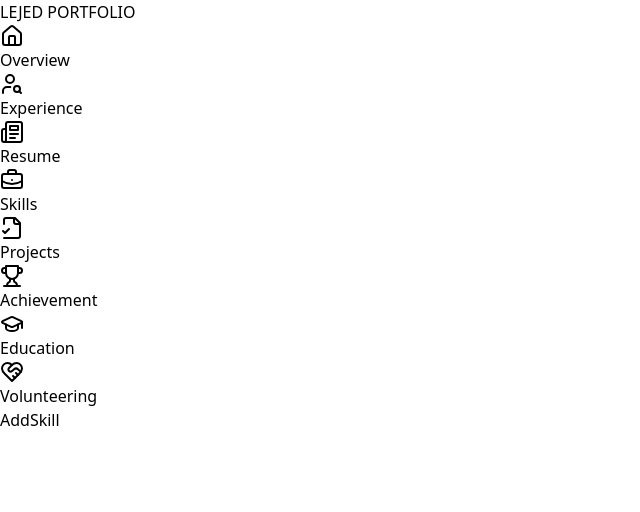
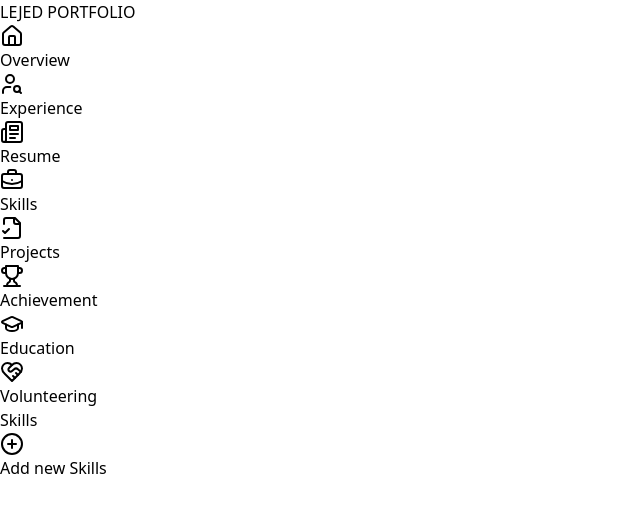
Before and after one commit to TEAM-LEJED/portfolio-hub, a React (Vite) app: page /dashboard/skills/add-skill in a window 1280 px wide. Shown: the top 512 px of the page, without its empty margins (0-640 px from the left). Built offline with nearby package versions, Linux system fonts and the light colour scheme.

Commit message:
Add changes

```diff
--- a/src/App.jsx
+++ b/src/App.jsx
@@ -6,7 +6,7 @@ import LoginPage from './pages/loginPage'
 import Resume from './pages/dashBoard/pages/resume'
 import Projects from './pages/dashBoard/pages/projects'
 import DashBoardLayout from './pages/dashBoard/layout'
-import Skills from './pages/dashBoard/pages/Skills'
+import Skills from './pages/dashBoard/pages/skills'
 import Achievement from './pages/dashBoard/pages/achievement'
 import Education from './pages/dashBoard/pages/education'
 import Volunteering from './pages/dashBoard/pages/volunteering'
--- a/src/pages/dashBoard/pages/addSkill.jsx
+++ b/src/pages/dashBoard/pages/addSkill.jsx
@@ -1,8 +1,11 @@
 import React from 'react'
+import Skills from './skills'
 
 const AddSkill = () => {
   return (
-    <div>AddSkill</div>
+    <div>
+      <Skills/>
+    </div>
   )
 }
 
```
